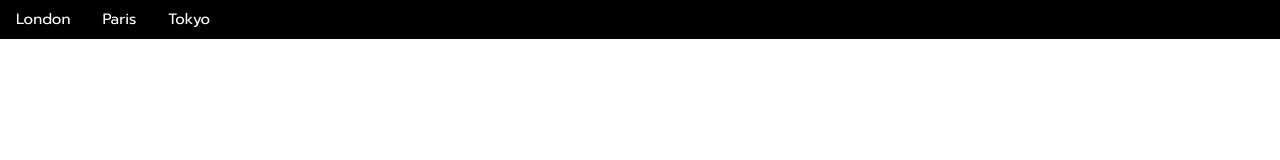
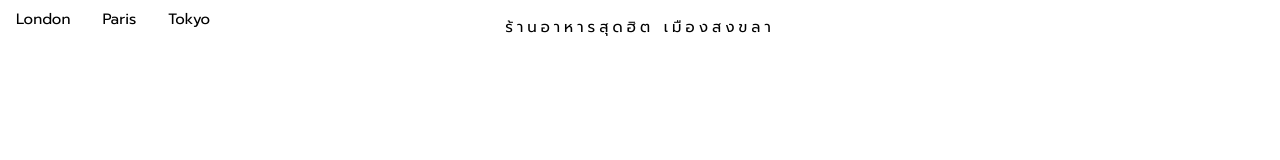
Before and after one commit to thirarat1996/test1, a plain HTML site: page index.html in a window 1280 px wide. Shown: the top 160 px of the page. Drawn offline with nearby package versions, Linux system fonts and the light colour scheme; a web font is replaced by a local one.

Commit message:
Update index.html

```diff
--- a/index.html
+++ b/index.html
@@ -11,7 +11,7 @@
 </style>
 <body>
 
-<div class="w3-bar w3-black">
+<div class="w3-bar w3-white">
   <div class="w3-bar-item w3-hover-red">London</div>
   <div class="w3-bar-item w3-hover-green ">Paris</div>
   <div class="w3-bar-item w3-hover-blue">Tokyo</div>
```
